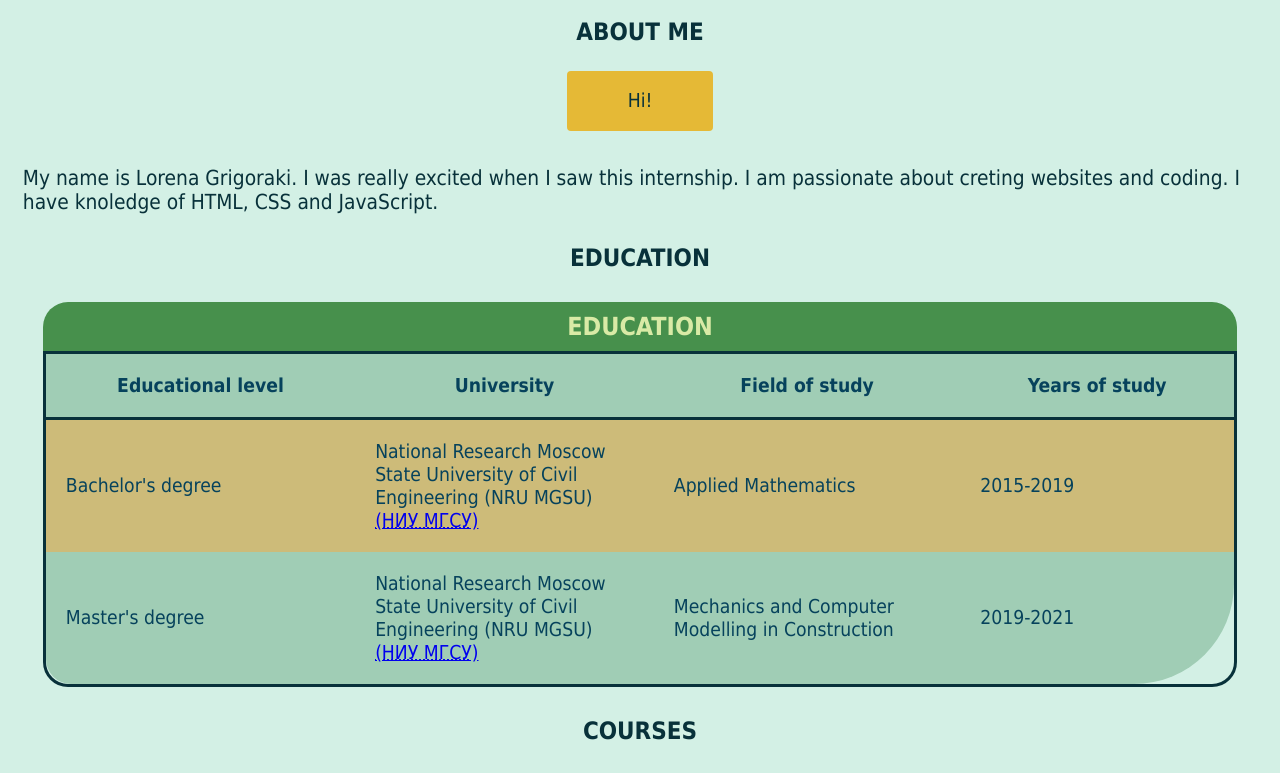
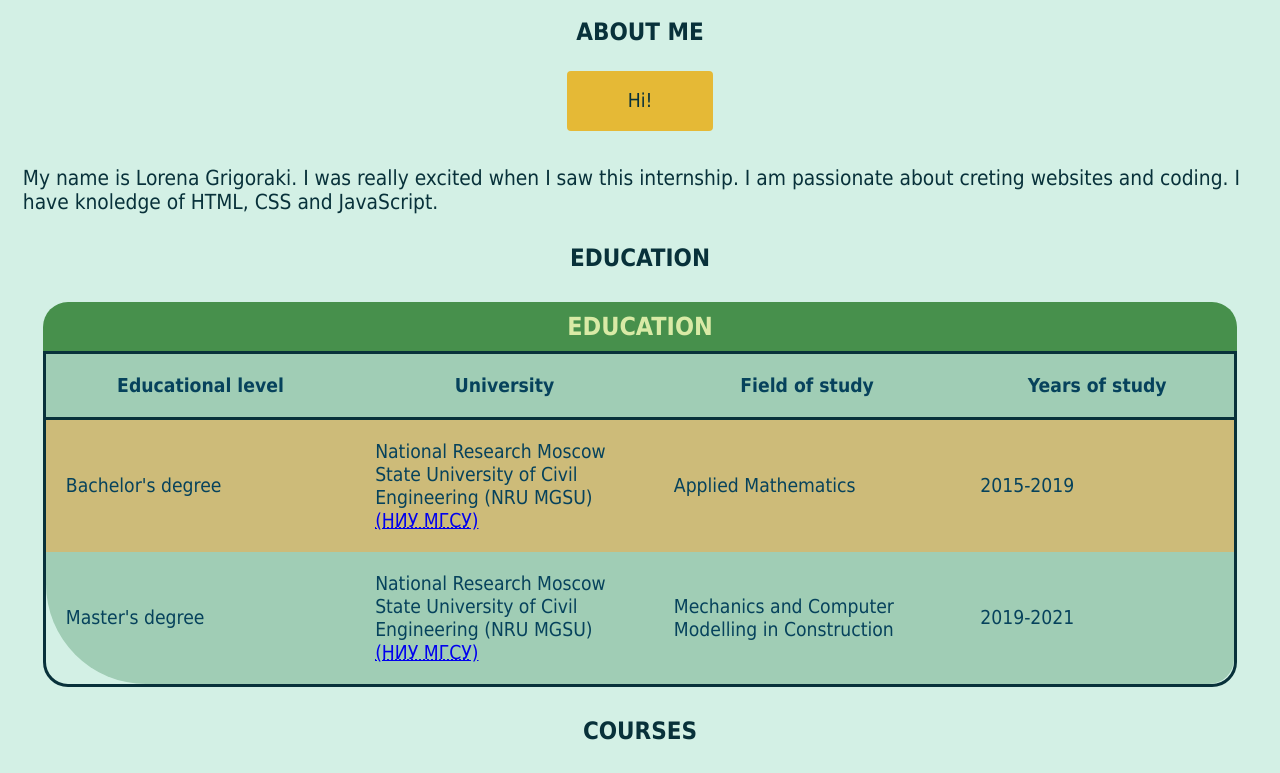
Before and after one commit to Lorenagrigoraki/resume, a plain HTML site: page index.html in a window 1280 px wide. Shown: the part 178-951 px from the top of the page. Drawn offline with Linux system fonts and the light colour scheme.

Commit message:
Update styleForIndex.css

```diff
--- a/stylesheet/styleForIndex.css
+++ b/stylesheet/styleForIndex.css
@@ -113,10 +113,10 @@ caption {
 }
 
 tr:last-child>td:first-child {
-	border-radius: 0 0 0 25px;
+	border-radius: 0 0 0 100px;
 }
 tr:last-child>td:last-child {
-	border-radius: 0 0 100px 0;
+	border-radius: 0 0 25px 0;
 }
 th, td {
 	/*height: 60px;*/
```
